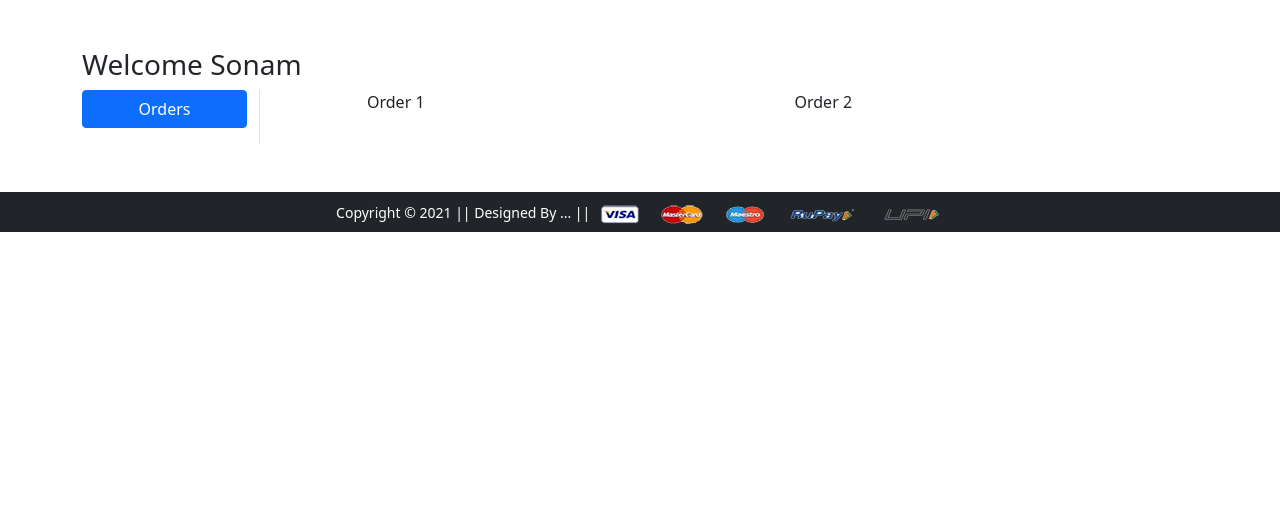
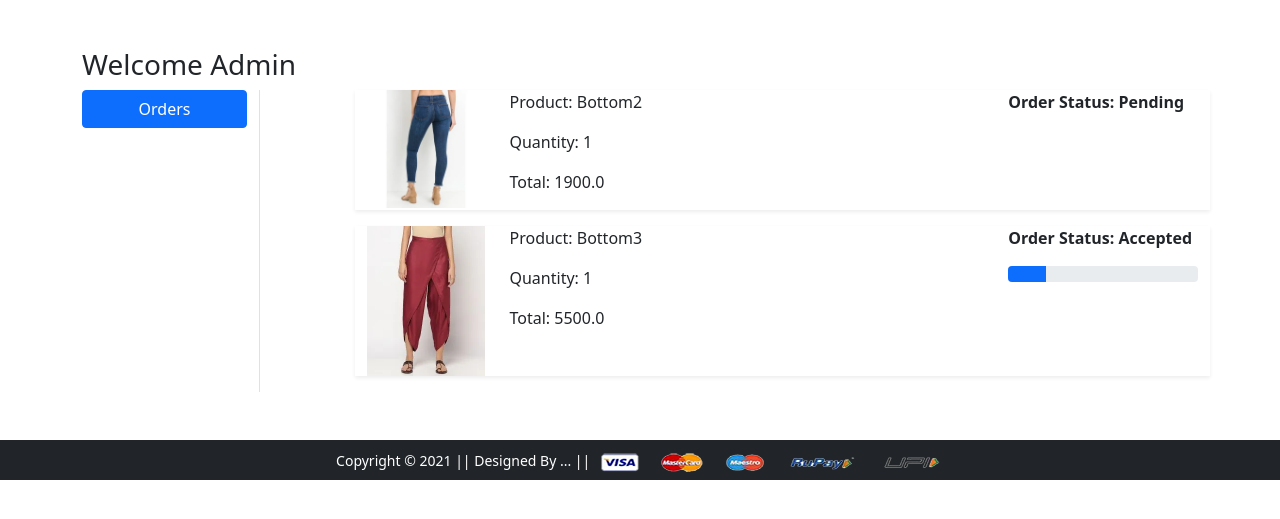
Before and after one commit to rupeshdahal07/Ecommerse-Website, a Django app: page /orders/ in a window 1280 px wide. Shown: the part 56-575 px from the top of the page. Run offline with Django 3.2, Linux system fonts and the light colour scheme; a user stored in the database is signed in; data comes from the database, SQL or seed files in the repository; both versions use the stored data as it was after the commit; some libraries are stand-ins or nearby versions.

Commit message:
cart, checkout, loginrequired

```diff
--- a/app/models.py
+++ b/app/models.py
@@ -127,6 +127,9 @@ class Cart(models.Model):
 
     def __str__(self):
         return str(self.id)
+    @property
+    def total_cost(self):
+        return self.quantity * self.product.discounted_price
 
 STATUS_CHOICES =(
     ('Accepted', 'Accepted'),
@@ -141,4 +144,9 @@ class OrderPlaced(models.Model):
     product = models.ForeignKey(Product, on_delete=models.CASCADE)
     quantity  =models.PositiveIntegerField(default=1)
     ordered_date = models.DateTimeField(auto_now_add=True)
-    status  = models.CharField(choices=STATE_CHOICES, max_length=50, default='Pending')
+    status  = models.CharField(choices=STATUS_CHOICES, max_length=50, default='Pending')
+
+
+    @property
+    def total_cost(self):
+        return self.quantity * self.product.discounted_price
--- a/app/templates/app/orders.html
+++ b/app/templates/app/orders.html
@@ -1,20 +1,55 @@
 {% extends 'app/base.html' %}
 {% load static %}
-{% block title %}Buy Now{% endblock title %}
+{% block title %}Orders{% endblock title %}
 {% block main-content %}
 <div class="container my-5">
  <div class="row">
- <h3>Welcome Sonam</h3>
+ <h3>Welcome {{request.user.username|capfirst}}</h3>
   <div class="col-sm-2 border-end">
    <ul class="list-unstyled">
     <li class="d-grid"><a href="{% url 'orders' %}" class="btn btn-primary">Orders</a></li>
    </ul>
   </div>
+
   <div class="col-sm-9 offset-sm-1">
-   <div class="row">
-    <div class="col-sm-6">Order 1</div>
-    <div class="col-sm-6">Order 2</div>
+    {% for order in orders %}
+   <div class="row shadow-sm mb-3">
+    <div class="col-sm-2">
+        <img src="{{order.product.product_image.url}}" alt="" class="img-fluid" height: "100px">
+    </div>
+    <div class="col-sm-7">
+        <p>Product: {{order.product.title}}</p>
+        <p>Quantity: {{order.quantity}}</p>
+        <p>Total: {{order.total_cost}}</p>
+    </div>
+    <div class="col-sm-3 fw-bold">
+        <p>Order Status: {{order.status}}</p>
+        {% if order.status == "Accepted"%}
+        <div class="progress">
+            <div class="progress-bar" role="progressbar" style="width: 20%" aria-valuenow="20" aria-valuemin ="0" aria-valuemax ="100"></div>
+        </div>
+        {% endif %}
+
+        {% if order.status == 'Packed'%}
+        <div class="progress">
+            <div class="progress-bar bg-info" role="progressbar" style="width: 40%" aria-valuenow="40" aria-valuemin ="0" aria-valuemax ="100"></div>
+        </div>
+        {% endif %}
+
+        {% if order.status == 'On The Way'%}
+        <div class="progress">
+            <div class="progress-bar bg-warning" role="progressbar" style="width: 70%" aria-valuenow="70" aria-valuemin ="0" aria-valuemax ="100"></div>
+        </div>
+        {% endif %}
+
+        {% if order.status == 'Delivered'%}
+        <div class="progress">
+            <div class="progress-bar bg-success" role="progressbar" style="width: 100%" aria-valuenow="100" aria-valuemin ="0" aria-valuemax ="100"></div>
+        </div>
+        {% endif %}
+    </div>
    </div>
+   {% endfor %}
   </div>
  </div>
 </div>
--- a/app/urls.py
+++ b/app/urls.py
@@ -39,10 +39,13 @@ urlpatterns = [
 
     path('mobile/', views.mobile, name='mobile'),
     path('mobile/<slug:data>', views.mobile, name='mobiledata'),
+    path('checkout/', views.checkout, name='checkout'),
+    path('paymentdone/', views.payment_done, name='paymentdone'),
+
     path('accounts/login/', auth_view.LoginView.as_view(template_name='app/login.html',
                                                         authentication_form=LoginForm),
                                                         name='login'),
     path('logout/' ,auth_view.LogoutView.as_view(next_page ='login'), name='logout'),
     path('registration/', views.CustomerRegistrationView.as_view(), name='customerregistration'),
-    path('checkout/', views.checkout, name='checkout'),
+
 ]+ static(settings.MEDIA_URL, document_root =settings.MEDIA_ROOT)
--- a/app/views.py
+++ b/app/views.py
@@ -5,6 +5,8 @@ from .models import Product, OrderPlaced, Cart, Customer
 from .forms import CustomerRegistratinForm, CustomerProfileForm
 from django.contrib import messages
 from django.db.models import Q
+from django.contrib.auth.decorators import login_required
+from django.utils.decorators import method_decorator
 
 
 # def home(request):
@@ -30,9 +32,15 @@ class ProductView(View):
 class ProductDetailView(View):
     def get(self, request, pk):
         product = Product.objects.get(pk=pk)
+        item_already_in_cart = False
+        if request.user.is_authenticated:
+            item_already_in_cart = Cart.objects.filter(Q(product=product.id) & Q(user=request.user)).exists()
         return render(request, 'app/productdetail.html',
-                      {'product': product})
+                      {'product': product,
+                       'item_already_in_cart': item_already_in_cart})
 
+
+@login_required
 def add_to_cart(request):
     user = request.user
     product_id = request.GET.get('prod_id')
@@ -41,6 +49,7 @@ def add_to_cart(request):
     Cart(user=user, product=product).save()
     return redirect('/cart')
 
+@login_required
 def show_cart(request):
    if request.user.is_authenticated:
       user = request.user
@@ -62,6 +71,7 @@ def show_cart(request):
       else:
          return render(request, 'app/emptycart.html')
 
+@login_required
 def plus_cart(request):
    if request.method == 'GET':
       prod_id = request.GET.get('prod_id')
@@ -89,7 +99,7 @@ def plus_cart(request):
             }
         return JsonResponse(data)
 
-
+@login_required
 def minus_cart(request):
    if request.method == 'GET':
       prod_id = request.GET.get('prod_id')
@@ -117,6 +127,7 @@ def minus_cart(request):
             }
         return JsonResponse(data)
 
+@login_required
 def remove_cart(request):
     if request.method == 'GET':
         prod_id = request.GET.get('prod_id')
@@ -149,12 +160,15 @@ def show(request):
 def buy_now(request):
  return render(request, 'app/buynow.html')
 
+@login_required
 def address(request):
  add = Customer.objects.filter(user= request.user)
  return render(request, 'app/address.html', {'add': add, 'active': 'btn btn-primary'})
 
+@login_required
 def orders(request):
- return render(request, 'app/orders.html')
+    orders = OrderPlaced.objects.filter(user=request.user)
+    return render(request, 'app/orders.html', {'orders': orders})
 
 # def change_password(request):
 #  return render(request, 'app/changepassword.html')
@@ -184,11 +198,36 @@ class CustomerRegistrationView(View):
             form.save()
         return render(request, 'app/customerregistration.html', {'form': form})
 
+@login_required
+def checkout(request):
+    user = request.user
+    add = Customer.objects.filter(user=user)
+    cart_items = Cart.objects.filter(user=user)
+    amount = 0.0
+    shipping_amount = 70.0
+    totalamount = 0.0
+    cart_product = [p for p in Cart.objects.all() if p.user == user]
+    if cart_product:
+        for p in cart_product:
+            tempamount = (p.quantity * p.product.discounted_price)
+            amount += tempamount
+        totalamount = amount + shipping_amount
 
-def checkout(request):
- return render(request, 'app/checkout.html')
+    return render(request, 'app/checkout.html', {'add': add,
+                                                 'cart_items': cart_items,
+                                                 'totalamount': totalamount})
+@login_required
+def payment_done(request):
+    user = request.user
+    custid = request.GET.get('cust_id')
+    customer = Customer.objects.get(id=custid)
+    cart = Cart.objects.filter(user=user)
+    for c in cart:
+        OrderPlaced(user=user, customer=customer, product=c.product, quantity=c.quantity).save()
+        c.delete()
+    return redirect('orders')
 
-
+@method_decorator(login_required, name='dispatch')
 class ProfileView(View):
    def get(self, request):
       form = CustomerProfileForm()
```
Also changed, not shown: app/templates/app/checkout.html (+18 -12 lines), app/templates/app/productdetail.html (+10 -2 lines), db.sqlite3.
